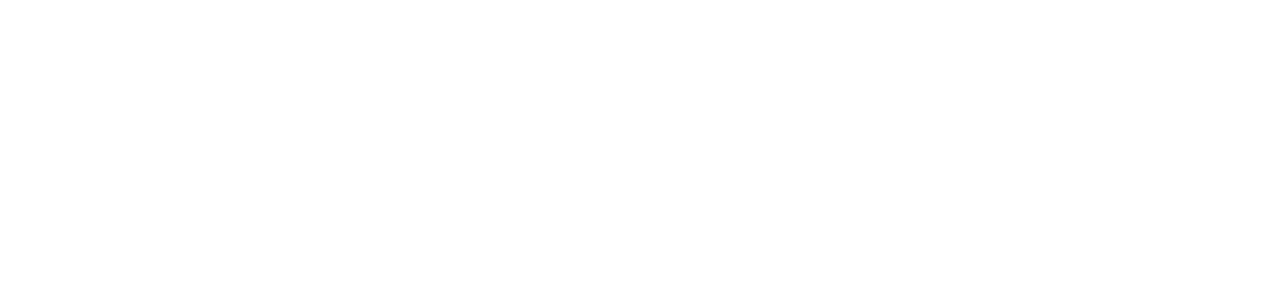
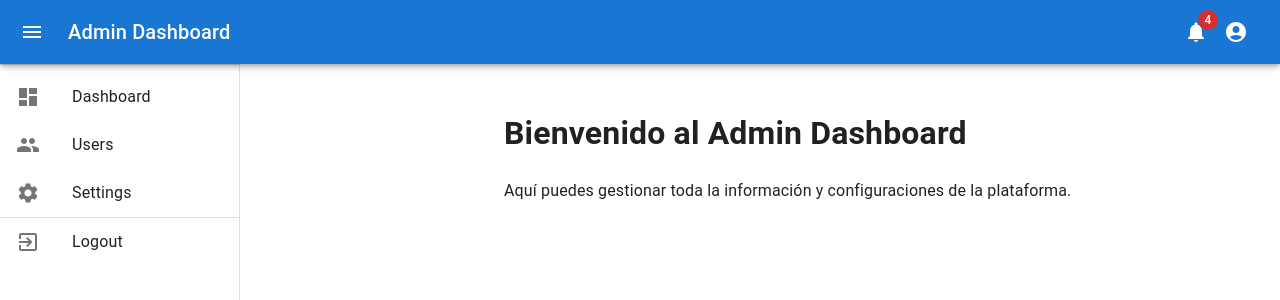
Before and after one commit to FernandoAsto04/PrograWeb, a React (Vite) app in the folder Frontend/popeyes-front/: page /admin in a window 1280 px wide. Before the commit this address had no page. Shown: the top 300 px of the page. Built offline with nearby package versions, Linux system fonts and the light colour scheme.

Commit message:
v1
- Creacion del sidebar del admin dashboard
- Creacion del navbar del admin dahsboard
- Creacion del AppNavigator.jsx

```diff
--- a/Frontend/popeyes-front/package.json
+++ b/Frontend/popeyes-front/package.json
@@ -16,7 +16,7 @@
     "@mui/material": "^6.1.6",
     "react": "^18.3.1",
     "react-dom": "^18.3.1",
-    "react-router-dom": "^6.27.0"
+    "react-router-dom": "^6.28.0"
   },
   "devDependencies": {
     "@eslint/js": "^9.11.1",
--- a/Frontend/popeyes-front/src/App.jsx
+++ b/Frontend/popeyes-front/src/App.jsx
@@ -1,18 +1,11 @@
 //IMPORT - PRINCIPAL
 import React from 'react';
-import {Routes, Route} from 'react-router-dom';
-
-//IMPORT - COMPONENTES
-import LoginScreen from './modules/auth/screens/LoginScreen'
-import MisPedidosScreen from './modules/locales/screens/LocalesScreen'
-import LocalesScreen from './modules/mispedidos/screens/MisPedidosScreen'
+import AppNavigator from './navigation/App.navigator';
 
 export default function App() {
   return (
-    <Routes>
-      <Route path='/LoginScreen' element={<LoginScreen/>}/>
-      <Route path='/MisPedidosScreen' element={<MisPedidosScreen/>}/>
-      <Route path='/LocalesScreen' element={<LocalesScreen/>}/>
-    </Routes>
+    <>
+      <AppNavigator/>
+    </>
   );
 }
--- /dev/null
+++ b/Frontend/popeyes-front/src/modules/admin_dashboard/components/NavbarAdmin.jsx
@@ -0,0 +1,42 @@
+import React from 'react';
+import { AppBar, Toolbar, IconButton, Typography, Badge } from '@mui/material';
+import MenuIcon from '@mui/icons-material/Menu';
+import NotificationsIcon from '@mui/icons-material/Notifications';
+import AccountCircle from '@mui/icons-material/AccountCircle';
+
+const NavbarAdmin = () => {
+  return (
+    <AppBar position="fixed" sx={{ zIndex: (theme) => theme.zIndex.drawer + 1 }}>
+      <Toolbar>
+        {/* Icono del menú, que puede usarse para abrir el sidebar en pantallas móviles */}
+        <IconButton
+          edge="start"
+          color="inherit"
+          aria-label="menu"
+          sx={{ mr: 2 }}
+        >
+          <MenuIcon />
+        </IconButton>
+
+        {/* Título del navbar */}
+        <Typography variant="h6" noWrap sx={{ flexGrow: 1 }}>
+          Admin Dashboard
+        </Typography>
+
+        {/* Icono de notificaciones */}
+        <IconButton color="inherit">
+          <Badge badgeContent={4} color="error">
+            <NotificationsIcon />
+          </Badge>
+        </IconButton>
+
+        {/* Icono de perfil */}
+        <IconButton color="inherit">
+          <AccountCircle />
+        </IconButton>
+      </Toolbar>
+    </AppBar>
+  );
+};
+
+export default NavbarAdmin;
--- /dev/null
+++ b/Frontend/popeyes-front/src/modules/admin_dashboard/components/SidebarAdmin.jsx
@@ -0,0 +1,60 @@
+import React from 'react';
+import { Drawer, List, ListItem, ListItemIcon, ListItemText, Divider, Toolbar, Typography } from '@mui/material';
+import DashboardIcon from '@mui/icons-material/Dashboard';
+import PeopleIcon from '@mui/icons-material/People';
+import SettingsIcon from '@mui/icons-material/Settings';
+import ExitToAppIcon from '@mui/icons-material/ExitToApp';
+
+const drawerWidth = 240;
+
+const SidebarAdmin = () => {
+  return (
+    <Drawer
+      variant="permanent"
+      sx={{
+        width: drawerWidth,
+        flexShrink: 0,
+        '& .MuiDrawer-paper': {
+          width: drawerWidth,
+          boxSizing: 'border-box',
+        },
+      }}
+    >
+      <Toolbar>
+        <Typography variant="h6" noWrap>
+          Admin Dashboard
+        </Typography>
+      </Toolbar>
+      <Divider />
+      <List>
+        <ListItem button>
+          <ListItemIcon>
+            <DashboardIcon />
+          </ListItemIcon>
+          <ListItemText primary="Dashboard" />
+        </ListItem>
+        <ListItem button>
+          <ListItemIcon>
+            <PeopleIcon />
+          </ListItemIcon>
+          <ListItemText primary="Users" />
+        </ListItem>
+        <ListItem button>
+          <ListItemIcon>
+            <SettingsIcon />
+          </ListItemIcon>
+          <ListItemText primary="Settings" />
+        </ListItem>
+        <Divider />
+        <ListItem button>
+          <ListItemIcon>
+            <ExitToAppIcon />
+          </ListItemIcon>
+          <ListItemText primary="Logout" />
+        </ListItem>
+      </List>
+    </Drawer>
+  );
+};
+
+export default SidebarAdmin;
--- /dev/null
+++ b/Frontend/popeyes-front/src/modules/admin_dashboard/screens/DashboardScreen.jsx
@@ -0,0 +1,35 @@
+import React from 'react';
+import { Box, CssBaseline, Toolbar } from '@mui/material';
+import Sidebar from '../components/SidebarAdmin';
+import Navbar from '../components/NavbarAdmin';
+
+const DashboardScreen = () => {
+  return (
+    <Box sx={{ display: 'flex' }}>
+      <CssBaseline />
+
+      {/* Navbar */}
+      <Navbar />
+
+      {/* Sidebar */}
+      <Sidebar />
+
+      {/* Contenido principal */}
+      <Box
+        component="main"
+        sx={{
+          flexGrow: 1,
+          bgcolor: 'background.default',
+          p: 3,
+          marginLeft: '240px', // Ancho del sidebar para que no se sobreponga
+        }}
+      >
+        <Toolbar />
+        <h1>Bienvenido al Admin Dashboard</h1>
+        <p>Aquí puedes gestionar toda la información y configuraciones de la plataforma.</p>
+      </Box>
+    </Box>
+  );
+};
+
+export default DashboardScreen;
--- /dev/null
+++ b/Frontend/popeyes-front/src/navigation/App.navigator.jsx
@@ -0,0 +1,20 @@
+import React from "react";
+import { BrowserRouter as Router, Routes, Route, Navigate } from 'react-router-dom';
+
+import LoginScreen from '../modules/auth/screens/LoginScreen'
+import LocalesScreen from '../modules/locales/screens/LocalesScreen'
+import MisPedidosScreen from '../modules/mispedidos/screens/MisPedidosScreen'
+import DashboardScreen from "../modules/admin_dashboard/screens/DashboardScreen";
+
+function AppNavigator() {
+    return (
+        <Routes>
+            <Route path='/login' element={<LoginScreen/>}/>
+            <Route path='/mispedidos' element={<MisPedidosScreen/>}/>
+            <Route path='/locales' element={<LocalesScreen/>}/>
+            <Route path="/admin" element={<DashboardScreen/>}/>
+        </Routes>
+    );
+  }
+
+  export default AppNavigator;
```
Also changed, not shown: 1 other file (tests, documents, lock files or other folders).
